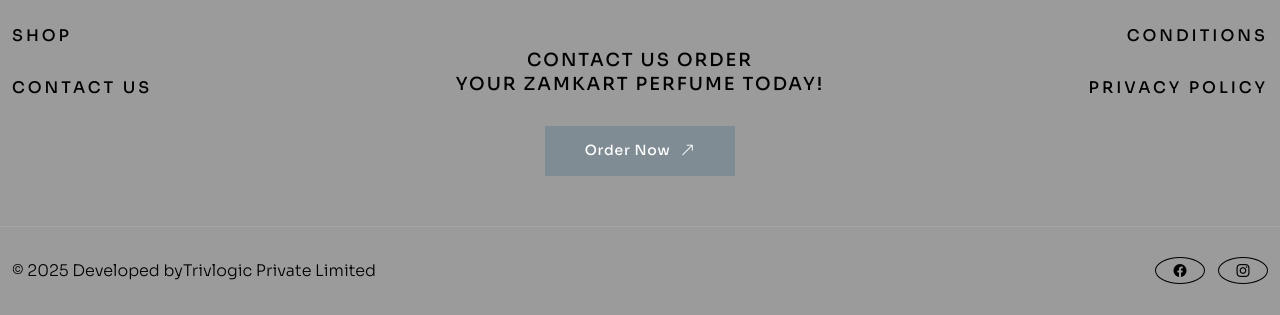
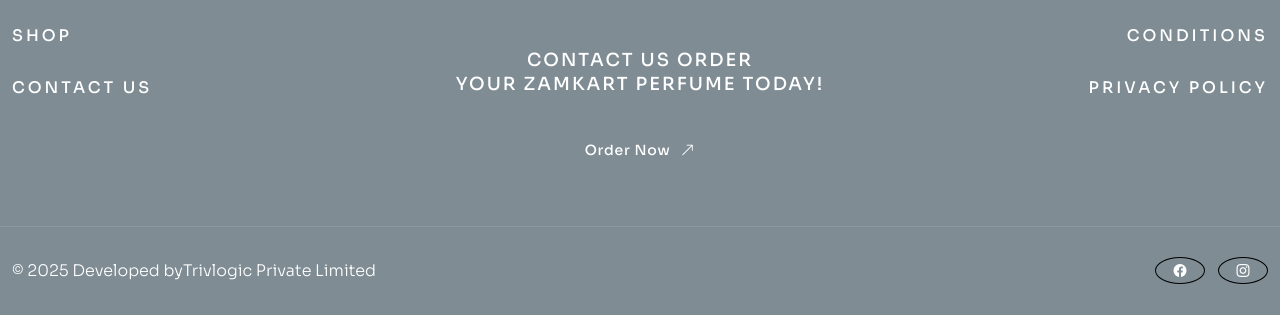
Before and after one commit to MikyMack/Zamkart, a plain HTML site: page index.html in a window 1280 px wide. Shown: the part 4825-5140 px from the top of the page. Drawn offline with nearby package versions, Linux system fonts and the light colour scheme; a script that the page names is missing; a web font is replaced by a local one.

Commit message:
completed

```diff
--- a/assets/css/style.css
+++ b/assets/css/style.css
@@ -1697,7 +1697,7 @@
     width: 400px;
 }
 .footer-main{
-    background-color: #9b9b9b;
+    background-color: var(--elite-secondary);
     color: black!important;
     padding-top: 0px!important;
 }
@@ -1809,7 +1809,7 @@
 
 }
 .footer-nav ul li a,.widget-title,.copyright p a,.ft-social li a{
-    color: black!important;
+    color: white!important;
 }
 .ft-social li a{
     border:1px solid black!important;
```
